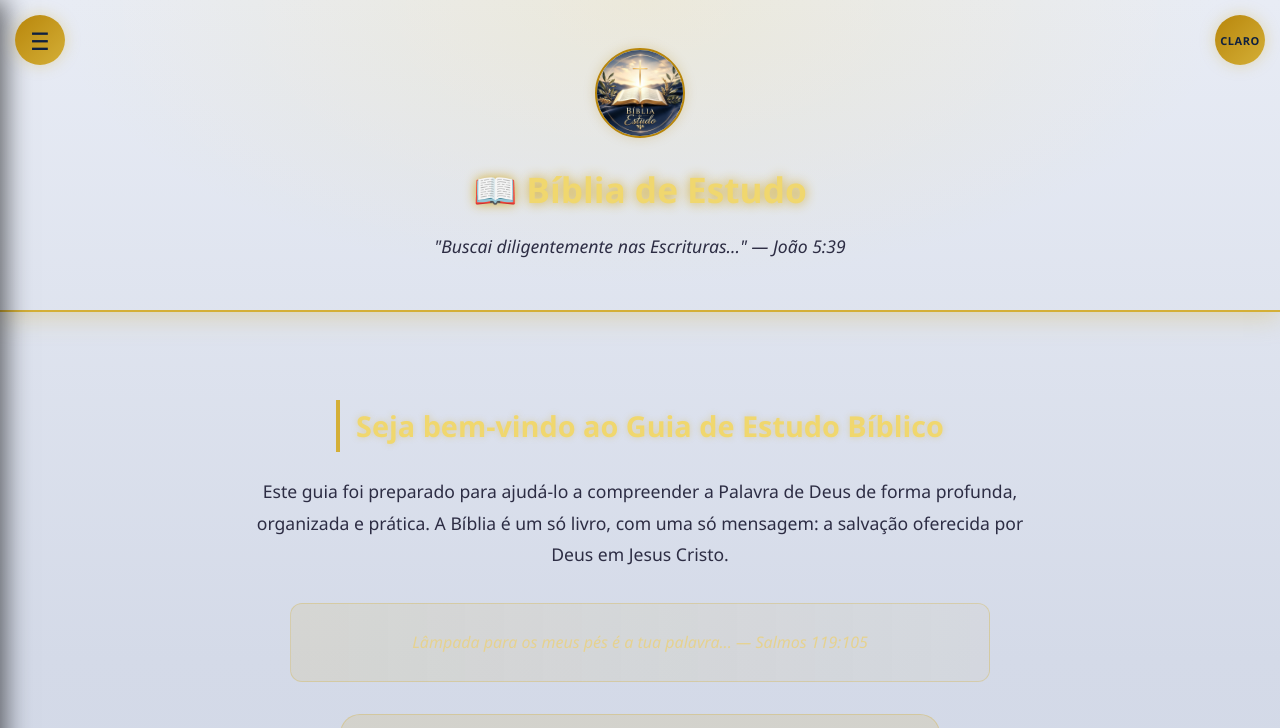
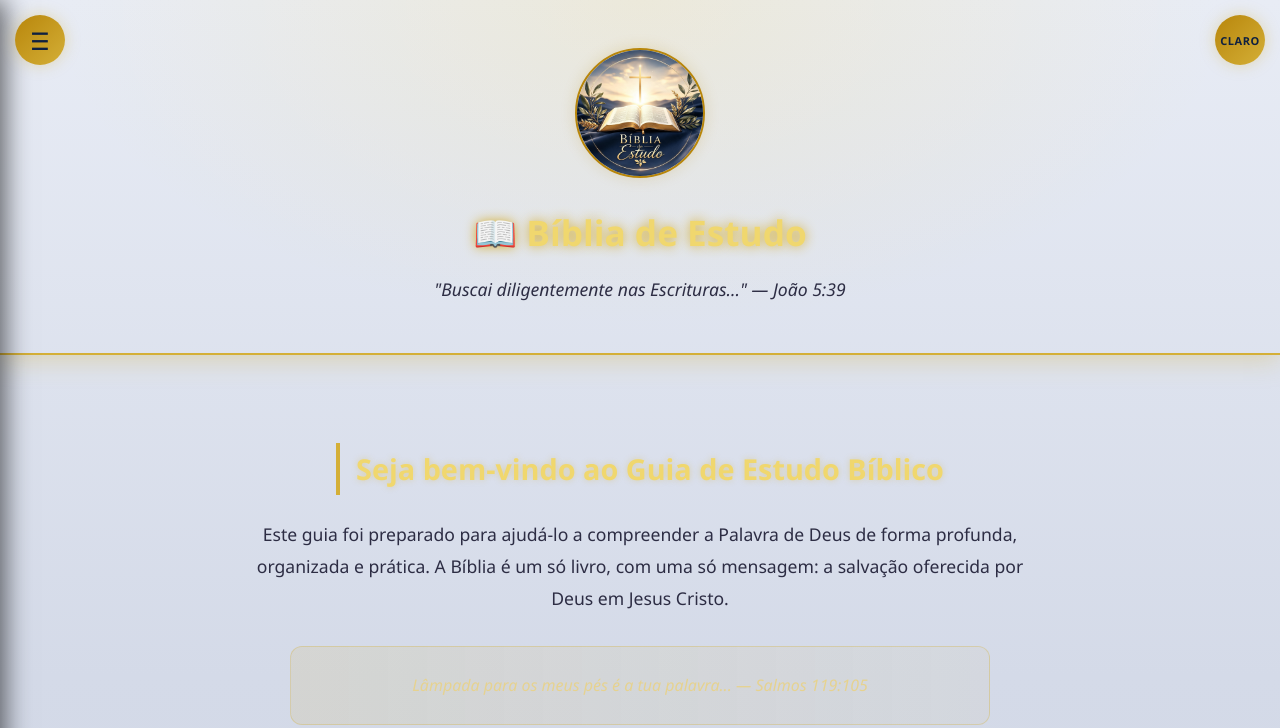
Before and after one commit to lusilvafsa/B-blia-estudo, a plain HTML site: page index.html in a window 1280 px wide. Both pictures are taken after a click on the button "ESCURO". Shown: the top 728 px of the page. Drawn offline with Linux system fonts and the light colour scheme.

Commit message:
Add files via upload

```diff
--- a/index.html
+++ b/index.html
@@ -72,11 +72,11 @@
         }
 
         .toggle-tema {font-size:11px; letter-spacing:0.5px; font-weight:700;}
-
-        .logo-header {width:90px !important; height:90px !important; border-radius:50% !important; border:2px solid var(--ouro) !important; box-shadow:0 0 15px var(--dourado-sombra) !important; object-fit:cover !important; margin:0 auto .6rem auto !important; display:block !important; animation:fadeInDown 1s ease !important; transition:all .3s ease !important;}
-        .logo-header:hover {transform:scale(1.08) !important; box-shadow:0 0 25px var(--dourado-sombra) !important;}
-        body.modo-claro .logo-header {border-color:var(--ouro-escuro) !important; box-shadow:0 0 12px rgba(184,134,11,.25) !important;}
-        @media (max-width:768px) {.logo-header {width:70px !important; height:70px !important;}}
+body.modo-claro
+        .logo-header {width:130px; height:130px; border-radius:50%; border:2px solid var(--ouro); box-shadow:0 0 20px var(--dourado-sombra); object-fit:cover; margin:0 auto .8rem auto; display:block; animation:fadeInDown 1s ease; transition:all .3s ease;}
+        .logo-header:hover {transform:scale(1.05); box-shadow:0 0 30px var(--dourado-sombra);}
+        body.modo-claro .logo-header {border-color:var(--ouro-escuro); box-shadow:0 0 15px rgba(184,134,11,.2);}
+        @media (max-width:768px) {.logo-header {width:100px; height:100px;}}
     </style>
 </head>
 <body>
```
